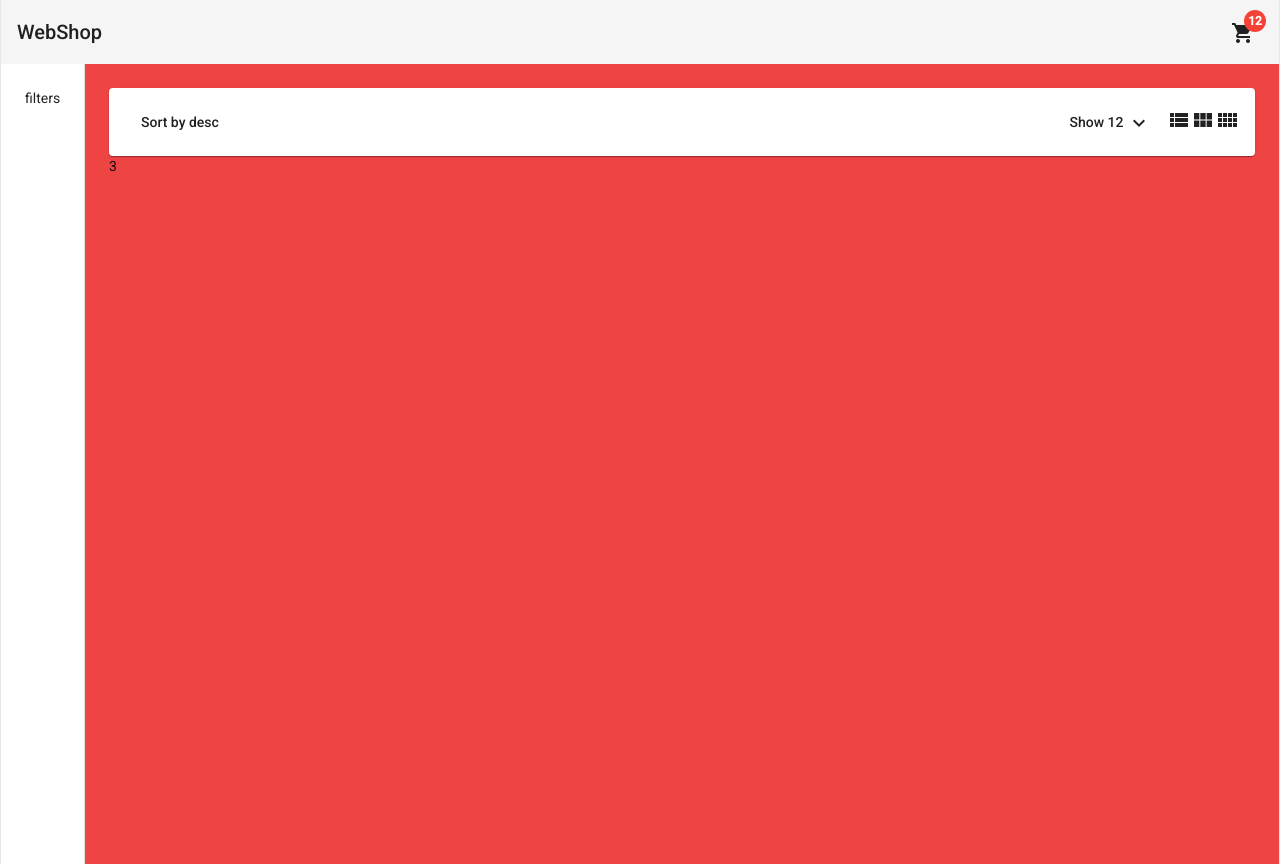
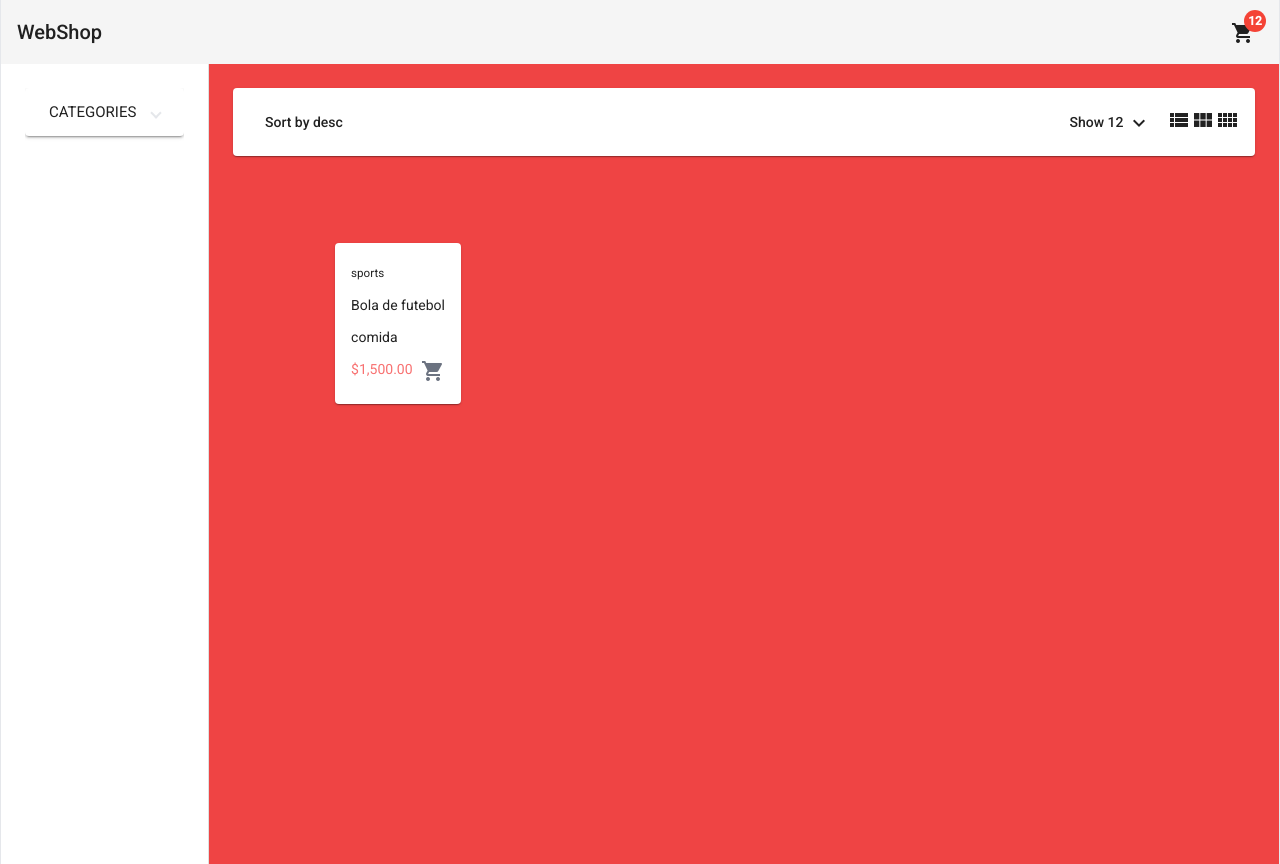
Before and after one commit to luixgabriel/Angular-Webshop, an Angular app: page /home in a window 1280 px wide. Built offline with nearby package versions, Linux system fonts and the light colour scheme.

Commit message:
feat: add product box component

```diff
--- a/src/app/app.module.ts
+++ b/src/app/app.module.ts
@@ -22,6 +22,7 @@
 import { HomeComponent } from './pages/home/home.component';
 import { ProductsHeaderComponent } from './components/products-header/products-header.component';
 import { FiltersComponent } from './components/filters/filters.component';
+import { ProductBoxComponent } from './components/product-box/product-box.component';
 
 @NgModule({
   declarations: [
@@ -29,7 +30,8 @@
     HeaderComponent,
     HomeComponent,
     ProductsHeaderComponent,
-    FiltersComponent
+    FiltersComponent,
+    ProductBoxComponent
   ],
   imports: [
     BrowserModule,
--- a/src/app/components/filters/filters.component.html
+++ b/src/app/components/filters/filters.component.html
@@ -4,7 +4,7 @@
   </mat-expansion-panel-header>
   <mat-selection-list [multiple]="false">
     <mat-list-option *ngFor="let category of categories" [value]="category">
-      <button>{{category}}</button>
+      <button (click)="onShowCategory(category)">{{category}}</button>
     </mat-list-option>
   </mat-selection-list>
 </mat-expansion-panel>
--- a/src/app/components/filters/filters.component.ts
+++ b/src/app/components/filters/filters.component.ts
@@ -1,14 +1,19 @@
-import { Component, OnInit } from '@angular/core';
+import { Component, EventEmitter, OnInit, Output } from '@angular/core';
 
 @Component({
   selector: 'app-filters',
   templateUrl: './filters.component.html'
 })
 export class FiltersComponent implements OnInit {
-  categories = [];
+  @Output() showCategory = new EventEmitter<string>()
+  categories = ['shoes', 'sports'];
   constructor() { }
 
   ngOnInit(): void {
   }
 
+  onShowCategory(category: string){
+    this.showCategory.emit(category)
+  }
+
 }
--- /dev/null
+++ b/src/app/components/product-box/product-box.component.html
@@ -0,0 +1,29 @@
+<mat-card>
+  <div>
+    <img
+      class="mb-1 mx-auto"
+    />
+    <div
+      class="w-full"
+
+    >
+      <div>
+        <h5>sports</h5>
+        <p
+          class="truncate hover:whitespace-normal"
+        >
+          Bola de futebol
+        </p>
+        <p>
+          comida
+        </p>
+      </div>
+      <div class="flex justify-between">
+        <span class="text-red-400">{{ 1500 | currency }}</span>
+        <button>
+          <mat-icon class="text-gray-500">shopping_cart</mat-icon>
+        </button>
+      </div>
+    </div>
+  </div>
+</mat-card>
--- /dev/null
+++ b/src/app/components/product-box/product-box.component.ts
@@ -0,0 +1,14 @@
+import { Component, Input, OnInit } from '@angular/core';
+
+@Component({
+  selector: 'app-product-box',
+  templateUrl: './product-box.component.html',
+})
+export class ProductBoxComponent implements OnInit {
+  @Input() fullWidhtMode = false;
+  constructor() { }
+
+  ngOnInit(): void {
+  }
+
+}
--- a/src/app/pages/home/home.component.html
+++ b/src/app/pages/home/home.component.html
@@ -5,11 +5,19 @@
 
   <mat-drawer opened mode="side" class="p-6">
     <div>
-      filters
+      <app-filters (showCategory)="onShowCategories($event)"></app-filters>
     </div>
   </mat-drawer>
   <mat-drawer-content class="p-6">
     <app-products-header (columnsCountChange)="onColumnsCountChange($event)"></app-products-header>
-    {{cols}}
+    <mat-grid-list
+    gutterSize="16"
+    [cols]="cols"
+    [rowHeight]="rowHeight"
+    >
+    <mat-grid-tile>
+      <app-product-box [fullWidhtMode]="cols === 1"></app-product-box>
+    </mat-grid-tile>
+    </mat-grid-list>
   </mat-drawer-content>
 </mat-drawer-container>
--- a/src/app/pages/home/home.component.ts
+++ b/src/app/pages/home/home.component.ts
@@ -1,17 +1,29 @@
 import { Component, OnInit } from '@angular/core';
+
+const ROWS_HEIGHT: {[ id:number ]: number} = {1: 400, 3: 335, 4: 350}
 
 @Component({
   selector: 'app-home',
   templateUrl: './home.component.html',
 })
+
 export class HomeComponent implements OnInit {
   cols = 3
+  rowHeight = ROWS_HEIGHT[this.cols]
+  category: string | undefined;
   constructor() { }
 
   ngOnInit(): void {
+    console.log(ROWS_HEIGHT)
   }
   onColumnsCountChange(colsNum: number){
    this.cols = colsNum;
+   this.rowHeight = ROWS_HEIGHT[this.cols]
+  }
+
+  onShowCategories(newCategory: string){
+    console.log(newCategory)
+    this.category = newCategory
   }
 
 }
```
Also changed, not shown: 1 other file (tests, documents, lock files or other folders).
